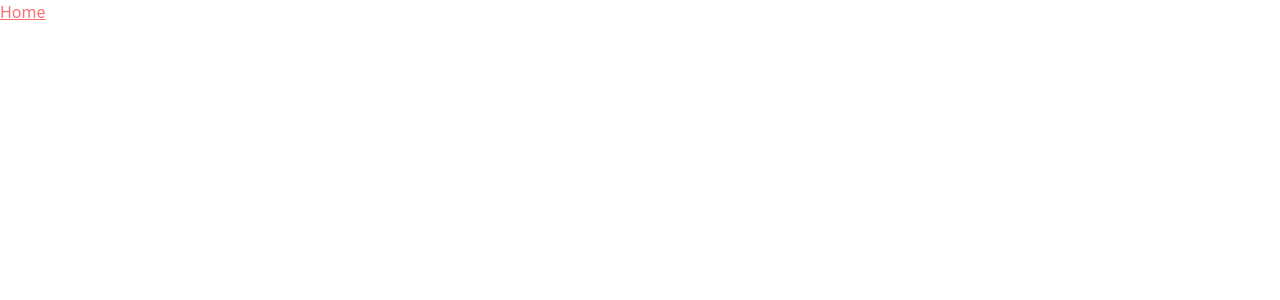
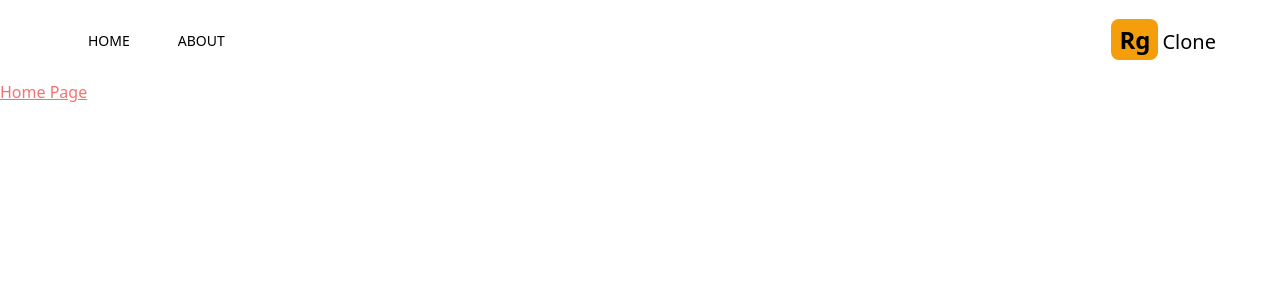
Before and after one commit to abdulrg01/Rg, a Next.js app: page / in a window 1280 px wide. Shown: the top 300 px of the page. Built offline with nearby package versions, Linux system fonts and the light colour scheme.

Commit message:
create the header section

```diff
--- a/package.json
+++ b/package.json
@@ -13,7 +13,8 @@
     "eslint-config-next": "13.2.1",
     "next": "13.2.1",
     "react": "18.2.0",
-    "react-dom": "18.2.0"
+    "react-dom": "18.2.0",
+    "react-icons": "^4.7.1"
   },
   "devDependencies": {
     "autoprefixer": "^10.4.13",
--- a/src/app/layout.js
+++ b/src/app/layout.js
@@ -1,3 +1,4 @@
+import Header from "@/components/Header";
 import "./globals.css";
 
 export const metadata = {
@@ -9,6 +10,12 @@
   return (
     <html lang="en">
       <body>
+        {/* HEADER */}
+        <Header />
+
+        {/* NAVBAR */}
+
+        {/* SEARCH BOX */}
         {children}
       </body>
     </html>
--- a/src/app/page.js
+++ b/src/app/page.js
@@ -5,7 +5,7 @@
 export default function Home() {
   return (
     <div>
-      <h1 className='underline text-red-400'>Home</h1>
+      <h1 className='underline text-red-400'>Home Page</h1>
     </div>
   )
 }
--- /dev/null
+++ b/src/components/Header.jsx
@@ -0,0 +1,20 @@
+import Link from "next/link";
+import MenuItem from "./MenuItem";
+import { AiFillHome } from "react-icons/ai";
+import { BsFillInfoCircleFill } from "react-icons/bs";
+
+export default function Header() {
+  return (
+    <div className="flex justify-between mx-2 max-w-6xl sm:mx-auto items-center my-6">
+      <div className="flex">
+         <MenuItem title="HOME" address="/" Icon={AiFillHome} />
+         <MenuItem title="ABOUT" address="/about" Icon={BsFillInfoCircleFill} />
+      </div>
+      <div className="">
+          <Link href="/">
+            <h2 className="text-2xl"><span className="font-bold bg-amber-500 py-1 px-2 rounded-lg mr-1">Rg</span><span className="text-xl hidden sm:inline">Clone</span></h2>
+          </Link>
+      </div>
+    </div>
+  )
+}
--- /dev/null
+++ b/src/components/MenuItem.jsx
@@ -0,0 +1,12 @@
+import Link from "next/link";
+
+export default function MenuItem({ title, address, Icon }) {
+  return (
+    <div>
+       <Link href={address} className="mx-4 lg:mx-6 hover:text-amber-300">
+          <Icon className="text-2xl sm:hidden mx-4" />
+          <p className="hidden sm:inline my-2 text-sm">{title}</p>
+       </Link>
+    </div>
+  )
+}
```
Also changed, not shown: 1 other file (tests, documents, lock files or other folders).
